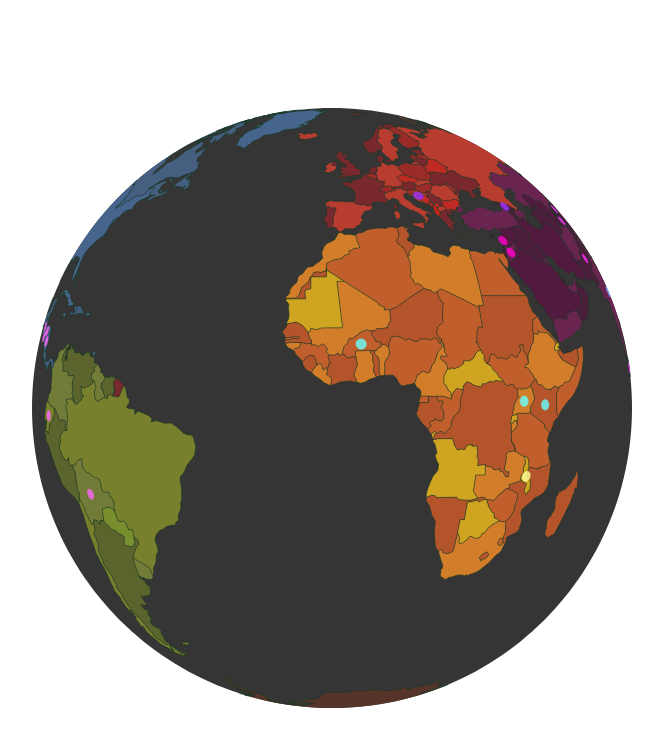
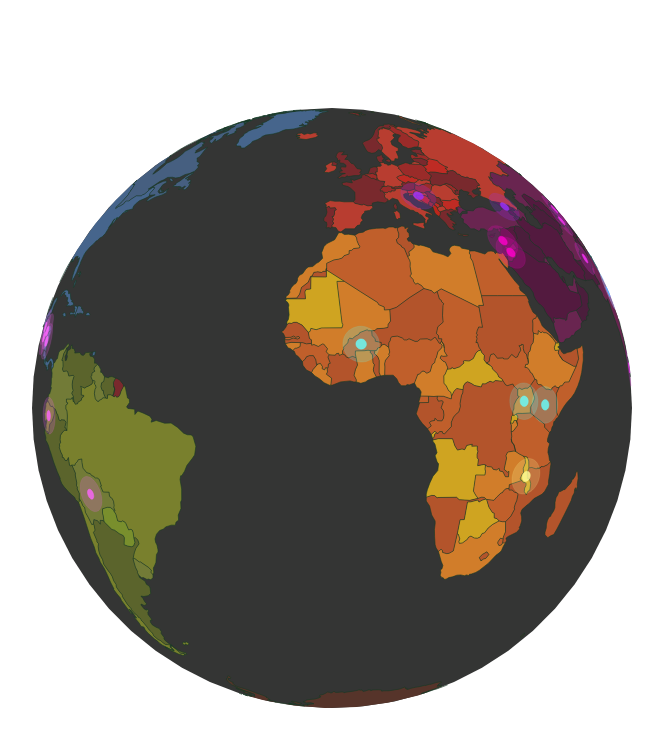
Before and after one commit to acconway/GFW, a plain HTML site: page index.html in a window 1280 px wide. Shown: the whole page, without its empty margins (316-979 px from the left). Drawn offline with Linux system fonts and the light colour scheme; animation ran at ten frames a second.

Commit message:
Drawing circle radius

```diff
--- a/index.html
+++ b/index.html
@@ -13,14 +13,13 @@
 	var width = window.innerWidth,
 		height = window.innerHeight;
 
-
 	var baseScale = 300;
 	var zoomedScale = 800;
 	var canvas = d3.select("body").append("canvas").attr("width", width).attr("height", height);
 
 	var c = canvas.node().getContext("2d");
 
-	var projection = d3.geo.orthographic().scale(baseScale).translate([width / 2, height / 2]).clipAngle(90).precision(0.1);
+	var projection = d3.geo.orthographic().scale(baseScale).translate([width / 2, height / 2]).clipAngle(90).precision(0);
 
 	var path = d3.geo.path().projection(projection).context(c);
 	var circle = d3.geo.circle();
@@ -66,8 +65,8 @@
 
 		_.each(storyData, function(story) {
 			var pointCenterColor = "rgba(" + story.color[0] + "," + story.color[1] + "," + story.color[2] + "," + 0.8 + ")";
-			c.strokeStyle = pointCenterColor;
-			c.fillStyle = pointCenterColor;
+			var radiusCenterColor = "rgba(" + story.color[0] + "," + story.color[1] + "," + story.color[2] + "," + 0.2 + ")";
+
 			_.each(story.countries, function(country) {
 
 				var countryFeature = drawData.countriesByName[country];
@@ -76,16 +75,25 @@
 					var centroid = d3.geo.centroid(countryFeature);
 					var centerCircle = circle.origin(centroid).angle(1)();
 
+					console.log(centroid);
+
 					c.beginPath();
 					path(centerCircle);
 
+					c.strokeStyle = pointCenterColor;
+					c.fillStyle = pointCenterColor;
 					c.stroke();
 					c.fill();
 
-				/*	fill: storyColors[story],
-								stroke: storyColors[story],
-								"stroke-opacity": 0.2,
-								"fill-opacity": 0.2,*/
+					var radiusCircle = circle.origin(centroid).angle(3.5)();
+
+					c.beginPath();
+					path(radiusCircle);
+
+					c.strokeStyle = radiusCenterColor;
+					c.fillStyle = radiusCenterColor;
+					c.stroke();
+					c.fill();
 
 				}
 			});
```
Also changed, not shown: temp.html (+0 -4 lines).
